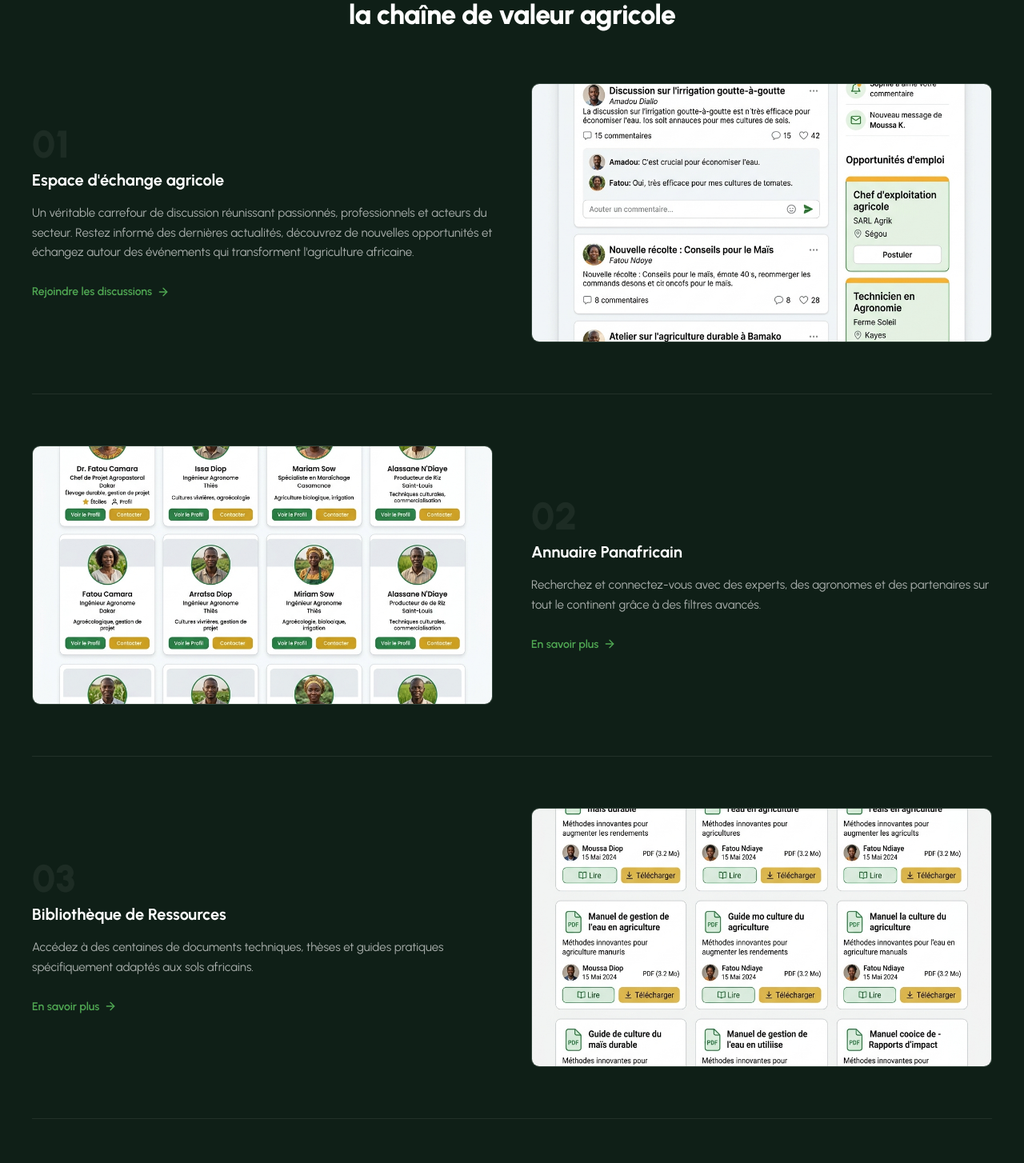
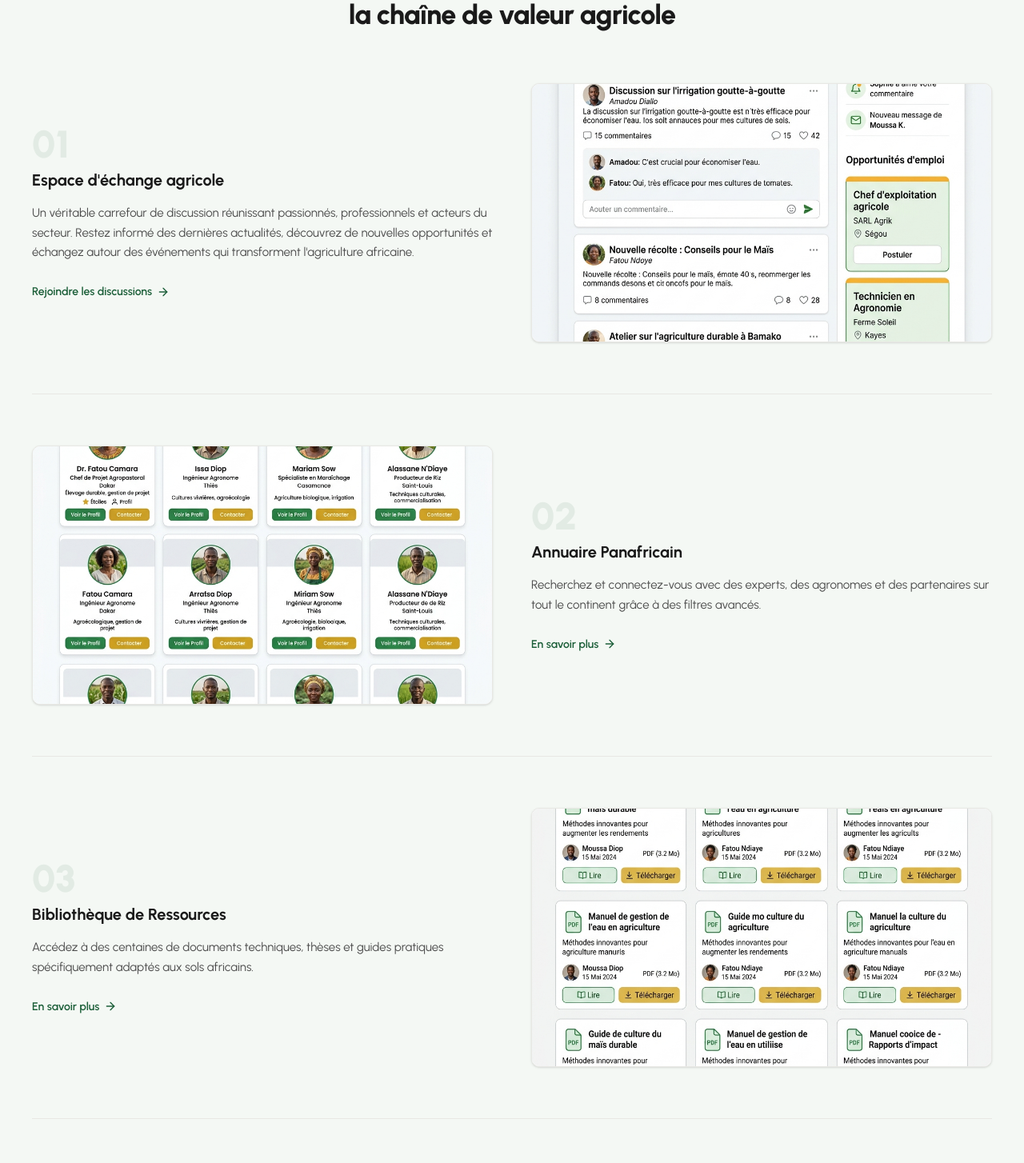
Before and after one commit to remyagaguy-lab/agrolide, a Next.js app in the folder agrolide/: page / in a window 1280 px wide. Shown: the part 2796-4250 px from the top of the page at 80% size. Built offline with nearby package versions, Linux system fonts and the light colour scheme.

Commit message:
Update platform section: change dark theme to light theme for better readability

```diff
--- a/agrolide/src/app/(public)/page.tsx
+++ b/agrolide/src/app/(public)/page.tsx
@@ -362,57 +362,57 @@ export default function HomePage() {
         </div>
       </section>
       {/* ── SECTION PLATEFORME ── */}
-      <section className="bg-[#0f1f17] py-[96px]">
+      <section className="bg-[#f4f8f4] py-[96px]">
         <div className="container">
           {/* Header */}
           <div className="text-center mb-16">
-            <h2 className="text-h2 text-white">
+            <h2 className="text-h2 text-gris-titre">
               Une plateforme au service de la mutualisation des ressources entre les acteurs de la chaîne de valeur agricole
             </h2>
           </div>
 
           <div className="flex flex-col">
             {/* Bloc 1 */}
-            <div className="grid grid-cols-1 md:grid-cols-2 gap-[48px] items-center pb-[64px] border-b border-[rgba(255,255,255,0.08)] mb-[64px]">
+            <div className="grid grid-cols-1 md:grid-cols-2 gap-[48px] items-center pb-[64px] border-b border-gris-border mb-[64px]">
               <div>
-                <div className="font-heading font-[900] text-[48px] text-[rgba(255,255,255,0.06)] leading-none mb-2">01</div>
-                <h3 className="text-h3 text-white mb-4">Espace d'échange agricole</h3>
-                <p className="text-[15px] text-[rgba(255,255,255,0.65)] leading-[1.65] mb-6">
+                <div className="font-heading font-[900] text-[48px] text-[rgba(27,94,56,0.08)] leading-none mb-2">01</div>
+                <h3 className="text-h3 text-gris-titre mb-4">Espace d'échange agricole</h3>
+                <p className="text-[15px] text-gris-texte leading-[1.65] mb-6">
                   Un véritable carrefour de discussion réunissant passionnés, professionnels et acteurs du secteur. Restez informé des dernières actualités, découvrez de nouvelles opportunités et échangez autour des événements qui transforment l'agriculture africaine.
                 </p>
-                <Link href="/rejoindre" className="btn-text !text-[#50a853]">Rejoindre les discussions <IconArrowRight /></Link>
+                <Link href="/rejoindre" className="btn-text !text-[#1b5e38]">Rejoindre les discussions <IconArrowRight /></Link>
               </div>
-              <div className="card-dark aspect-video bg-[#1a2e22] border border-[rgba(255,255,255,0.1)] rounded-[10px] flex items-center justify-center relative overflow-hidden">
+              <div className="aspect-video bg-white border border-gris-border shadow-sm rounded-[10px] flex items-center justify-center relative overflow-hidden">
                 <Image src="/plateforme-forum-ui.png" alt="Espace d'échange agricole" fill className="object-cover" />
               </div>
             </div>
 
             {/* Bloc 2 */}
-            <div className="grid grid-cols-1 md:grid-cols-2 gap-[48px] items-center pb-[64px] border-b border-[rgba(255,255,255,0.08)] mb-[64px]">
-              <div className="order-2 md:order-1 card-dark aspect-video bg-[#1a2e22] border border-[rgba(255,255,255,0.1)] rounded-[10px] flex items-center justify-center relative overflow-hidden">
+            <div className="grid grid-cols-1 md:grid-cols-2 gap-[48px] items-center pb-[64px] border-b border-gris-border mb-[64px]">
+              <div className="order-2 md:order-1 aspect-video bg-white border border-gris-border shadow-sm rounded-[10px] flex items-center justify-center relative overflow-hidden">
                 <Image src="/plateforme-annuaire-ui.png" alt="Annuaire Panafricain" fill className="object-cover" />
               </div>
               <div className="order-1 md:order-2">
-                <div className="font-heading font-[900] text-[48px] text-[rgba(255,255,255,0.06)] leading-none mb-2">02</div>
-                <h3 className="text-h3 text-white mb-4">Annuaire Panafricain</h3>
-                <p className="text-[15px] text-[rgba(255,255,255,0.65)] leading-[1.65] mb-6">
+                <div className="font-heading font-[900] text-[48px] text-[rgba(27,94,56,0.08)] leading-none mb-2">02</div>
+                <h3 className="text-h3 text-gris-titre mb-4">Annuaire Panafricain</h3>
+                <p className="text-[15px] text-gris-texte leading-[1.65] mb-6">
                   Recherchez et connectez-vous avec des experts, des agronomes et des partenaires sur tout le continent grâce à des filtres avancés.
                 </p>
-                <Link href="/annuaire" className="btn-text !text-[#50a853]">En savoir plus <IconArrowRight /></Link>
+                <Link href="/annuaire" className="btn-text !text-[#1b5e38]">En savoir plus <IconArrowRight /></Link>
               </div>
             </div>
 
             {/* Bloc 3 */}
-            <div className="grid grid-cols-1 md:grid-cols-2 gap-[48px] items-center pb-[64px] border-b border-[rgba(255,255,255,0.08)]">
+            <div className="grid grid-cols-1 md:grid-cols-2 gap-[48px] items-center pb-[64px] border-b border-gris-border">
               <div>
-                <div className="font-heading font-[900] text-[48px] text-[rgba(255,255,255,0.06)] leading-none mb-2">03</div>
-                <h3 className="text-h3 text-white mb-4">Bibliothèque de Ressources</h3>
-                <p className="text-[15px] text-[rgba(255,255,255,0.65)] leading-[1.65] mb-6">
+                <div className="font-heading font-[900] text-[48px] text-[rgba(27,94,56,0.08)] leading-none mb-2">03</div>
+                <h3 className="text-h3 text-gris-titre mb-4">Bibliothèque de Ressources</h3>
+                <p className="text-[15px] text-gris-texte leading-[1.65] mb-6">
                   Accédez à des centaines de documents techniques, thèses et guides pratiques spécifiquement adaptés aux sols africains.
                 </p>
-                <Link href="/bibliotheque" className="btn-text !text-[#50a853]">En savoir plus <IconArrowRight /></Link>
+                <Link href="/bibliotheque" className="btn-text !text-[#1b5e38]">En savoir plus <IconArrowRight /></Link>
               </div>
-              <div className="card-dark aspect-video bg-[#1a2e22] border border-[rgba(255,255,255,0.1)] rounded-[10px] flex items-center justify-center relative overflow-hidden">
+              <div className="aspect-video bg-white border border-gris-border shadow-sm rounded-[10px] flex items-center justify-center relative overflow-hidden">
                 <Image src="/plateforme-bibliotheque-ui.png" alt="Bibliothèque de Ressources" fill className="object-cover" />
               </div>
             </div>
```
